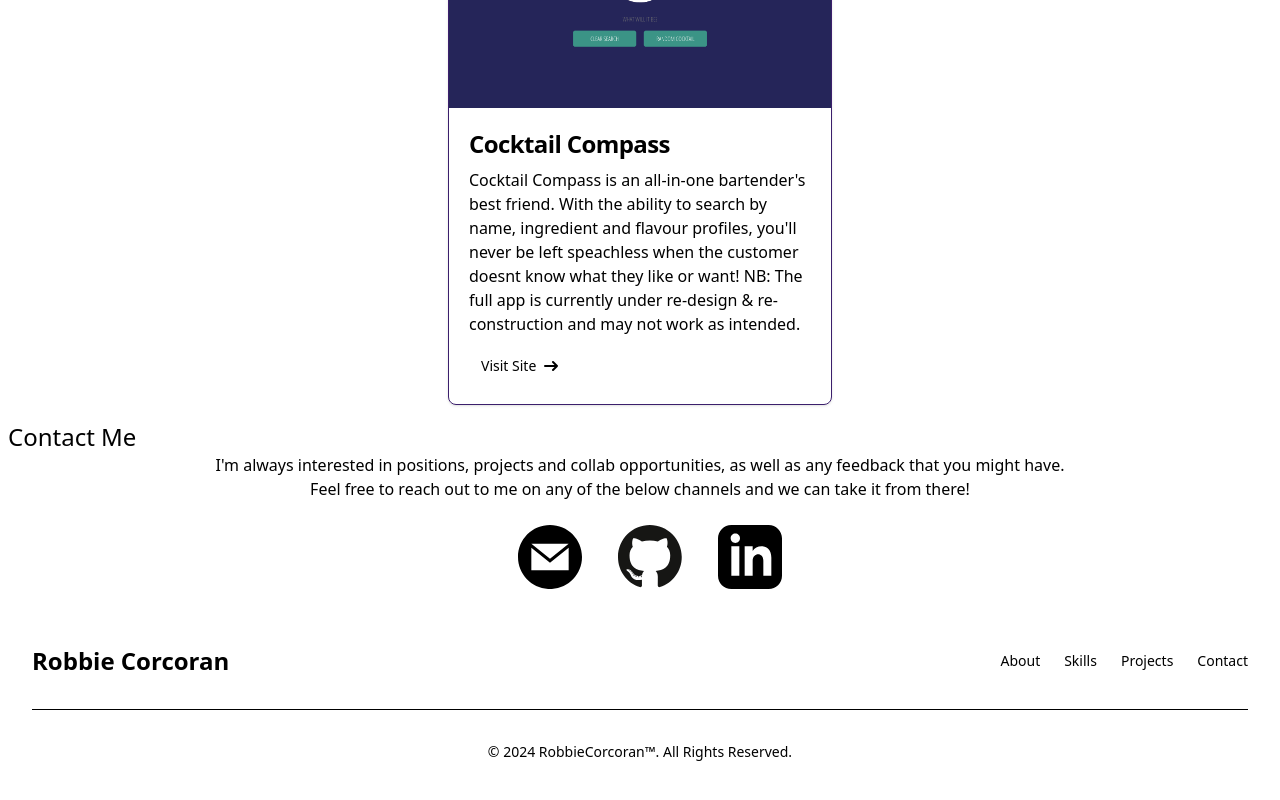
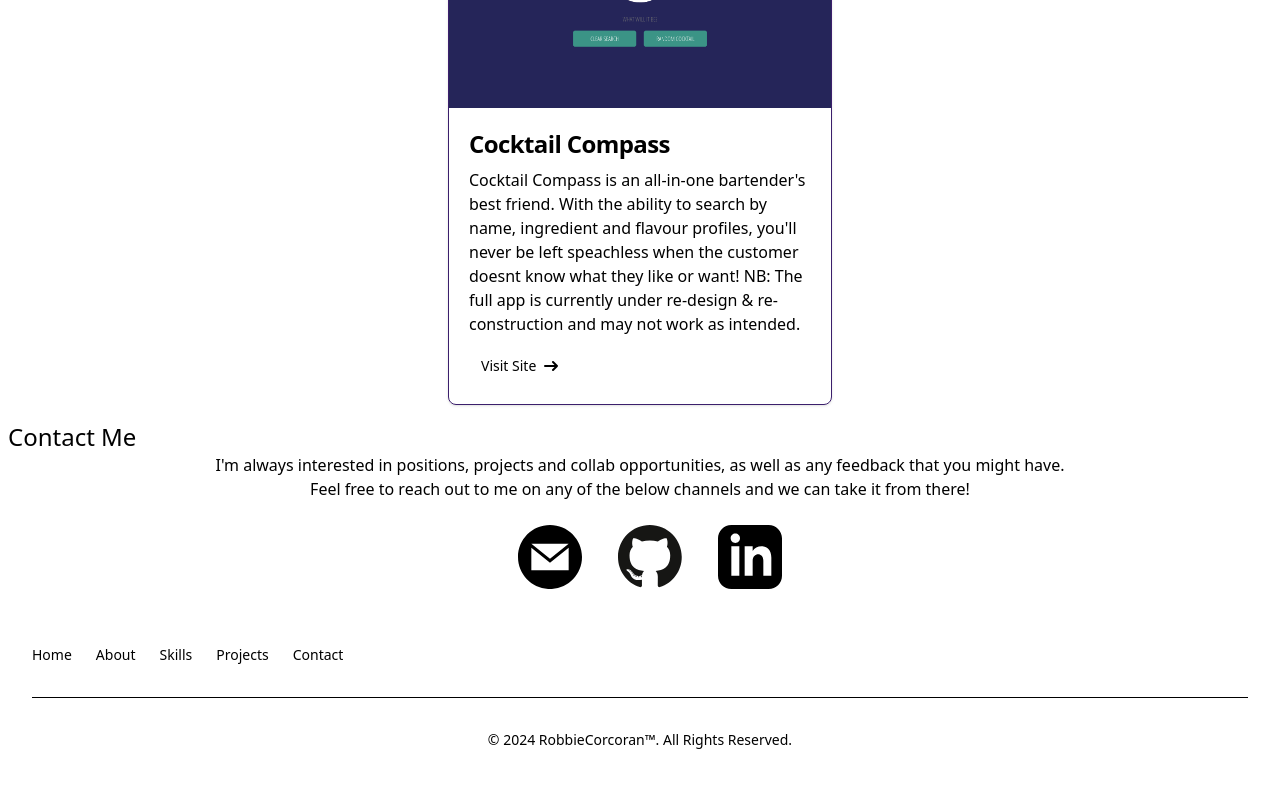
Before and after one commit to Robbie-Corcoran/Portfolio-Site, a React (Vite) app: page / in a window 1280 px wide. Shown: the part 2640-3440 px from the top of the page. Built offline with nearby package versions, Linux system fonts and the light colour scheme.

Commit message:
Mapping over constants in footer

```diff
--- a/src/components/Footer.tsx
+++ b/src/components/Footer.tsx
@@ -1,37 +1,22 @@
+import { navItems } from "../contants";
+
 const Footer = () => {
   return (
     <footer className="bg-white rounded-lg m-4">
       <div className="w-full max-w-screen-xl mx-auto p-4 md:py-8">
         <div className="sm:flex sm:items-center sm:justify-between">
-          <a
-            href="https://robbiecorcoran.com/"
-            className="flex items-center mb-4 sm:mb-0 space-x-3"
-          >
-            <span className="self-center text-2xl font-semibold whitespace-nowrap">
-              Robbie Corcoran
-            </span>
-          </a>
           <ul className="flex flex-wrap items-center mb-6 text-sm font-medium text-gray-500 sm:mb-0">
-            <li>
-              <a href="#" className="hover:underline me-4 md:me-6">
-                About
-              </a>
-            </li>
-            <li>
-              <a href="#" className="hover:underline me-4 md:me-6">
-                Skills
-              </a>
-            </li>
-            <li>
-              <a href="#" className="hover:underline me-4 md:me-6">
-                Projects
-              </a>
-            </li>
-            <li>
-              <a href="#" className="hover:underline">
-                Contact
-              </a>
-            </li>
+            {navItems.map((item) => (
+              <li key={item.id}>
+                <a
+                  href={item.href}
+                  className="hover:underline me-4 md:me-6"
+                  aria-current="page"
+                >
+                  {item.text}
+                </a>
+              </li>
+            ))}
           </ul>
         </div>
         <hr className="my-6 border-gray-200 sm:mx-auto lg:my-8" />
```
